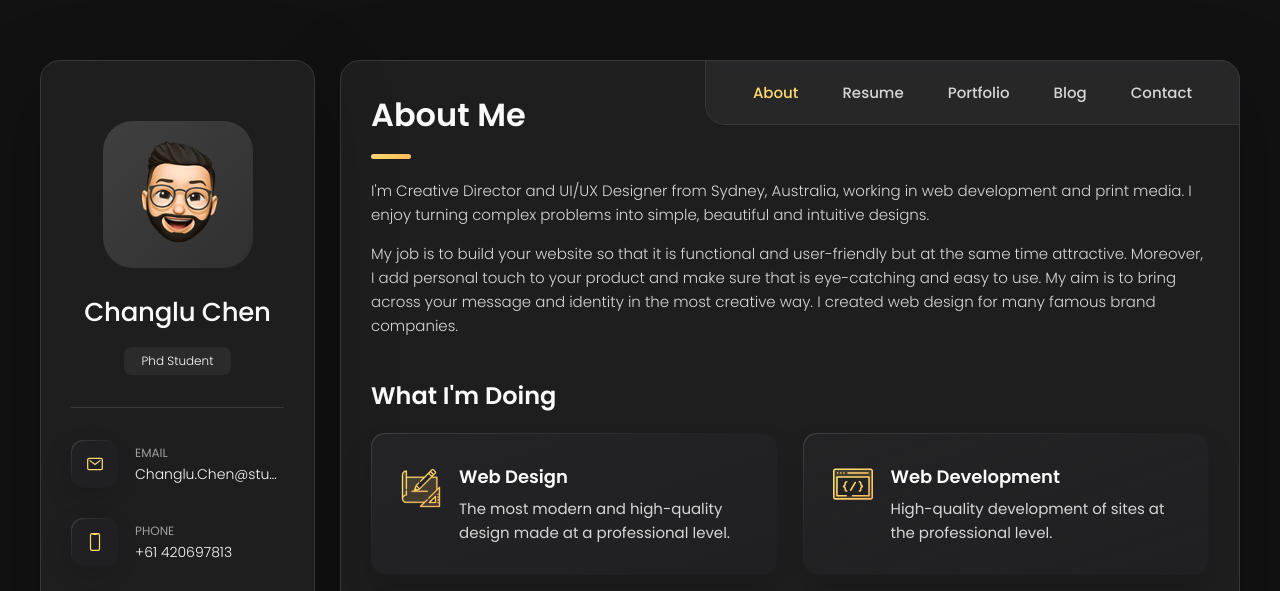
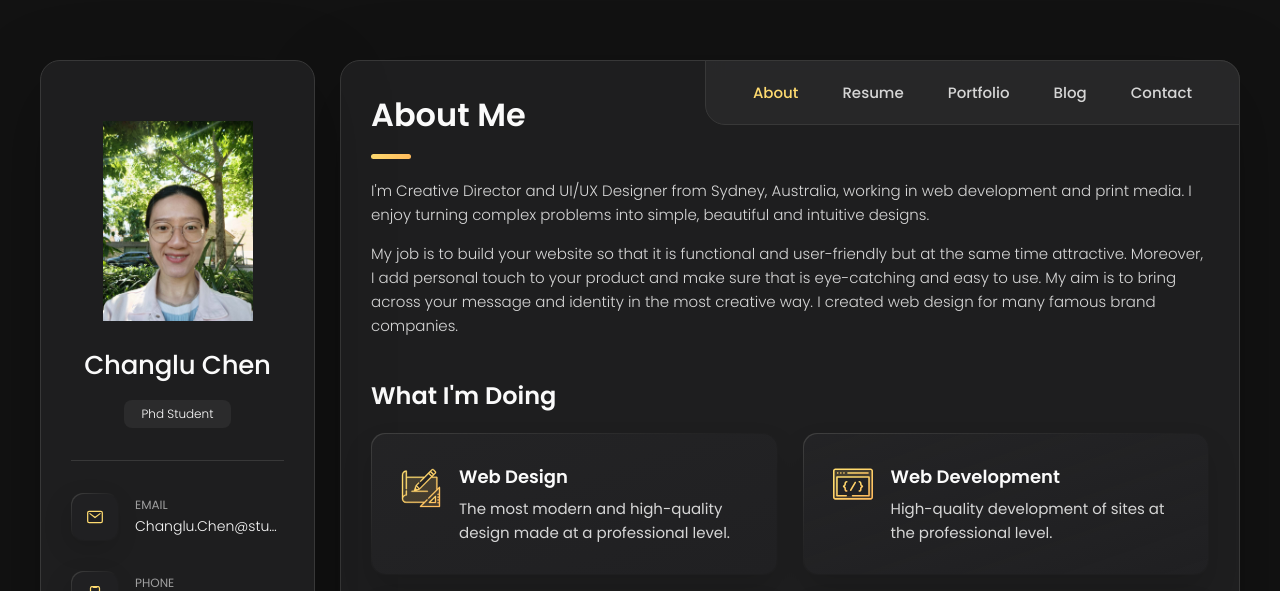
Before and after one commit to chenchl19941118/chenchl19941118.github.io, a plain HTML site: page index.html in a window 1280 px wide. Shown: the top 591 px of the page. Drawn offline with nearby package versions, Linux system fonts and the light colour scheme.

Commit message:
Update index.html

```diff
--- a/index.html
+++ b/index.html
@@ -42,7 +42,7 @@
       <div class="sidebar-info">
 
         <figure class="avatar-box">
-          <img src="./assets/images/my-avatar.png" alt="Changlu Chen" width="80">
+          <img src="./assets/images/ccl.jpg" alt="Changlu Chen" width="80">
         </figure>
 
         <div class="info-content">
```
